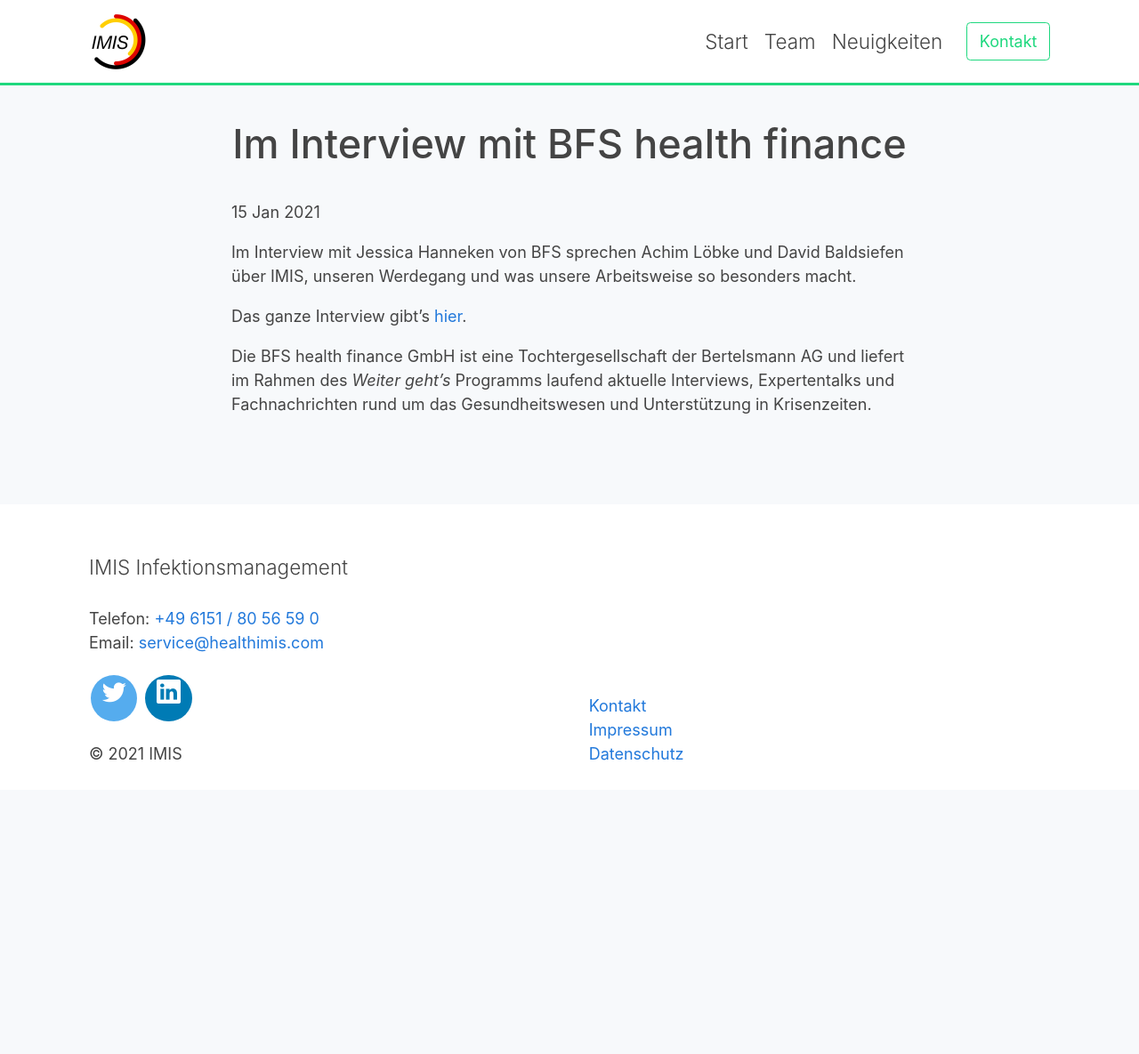
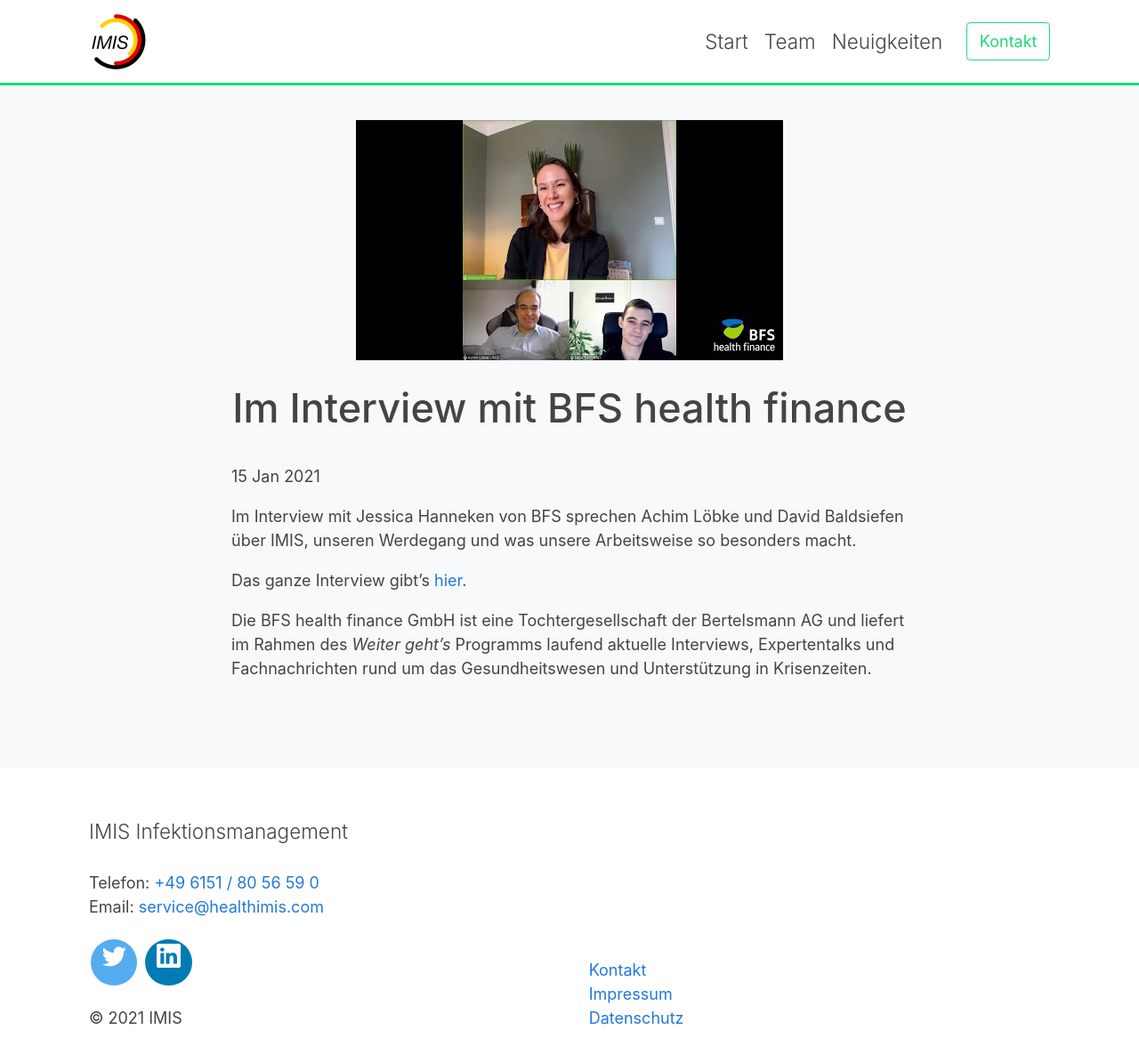
Before and after one commit to healthIMIS/healthIMIS-website, a Jekyll site: the page built from _posts/2021-01-15-BFS-Interview.md, in a window 1280 px wide. Shown: the whole page at 89% size. Built offline with Jekyll 4.4.1, drawn with Linux system fonts in a browser that asks for light colours; nearby versions of some CDN libraries.

Commit message:
add image on top of post layout

```diff
--- a/_includes/cards/news_card.html
+++ b/_includes/cards/news_card.html
@@ -26,7 +26,7 @@
         </div>
         <div class="col-12 col-sm-4 col-lg-3 col-xl-4 d-none d-sm-block p-sm-0 pt-4 px-sm-2 mx-auto my-auto text-center">
             <a href="{{ post.url | relative_url }}" class="stretched-link">
-                <img class="img-fluid{% if for_teaser %} w-md-75 w-xl-100{% endif %}" src="{{ post.img_src | relative_url }}" alt="Card image">
+                <img class="img-fluid{% if for_teaser %} w-md-75 w-xl-100{% endif %}" src="{{ post.thumb_img_src | default: post.img_src | relative_url }}" alt="Card image">
             </a>
         </div>
     </div>
--- a/_layouts/post.html
+++ b/_layouts/post.html
@@ -2,6 +2,9 @@
 layout: base
 ---
 <div class="custom-container py-5 w-lg-75 mx-auto">
+    <div class="row justify-content-center pb-4">
+        <img class="img-fluid mx-auto" src="{{ page.img_src | relative_url }}"/>
+    </div>
     <div class="row">
         <div class="col">
             <h1 class="text-center">{{ page.title}}</h1>
--- a/_posts/2021-01-15-BFS-Interview.md
+++ b/_posts/2021-01-15-BFS-Interview.md
@@ -1,7 +1,8 @@
 ---
 title: Im Interview mit BFS health finance
 layout: post
-img_src: "assets/images/bfs-logo.png"
+img_src: "assets/images/bfs_interview_thumb.jpg"
+thumb_img_src: "assets/images/bfs-logo.png"
 ---
 
 Im Interview mit Jessica Hanneken von BFS sprechen Achim Löbke und David Baldsiefen über IMIS, unseren Werdegang und was unsere Arbeitsweise so besonders macht.
```
Also changed, not shown: assets/images/bfs_interview_thumb.jpg (added).
